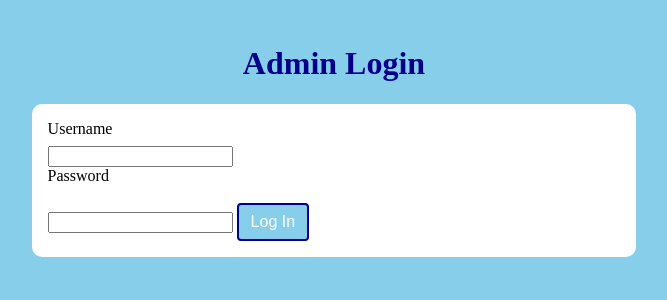
After one commit to Necobi/ice-cream, a Node server app: page /login in a window 1280 px wide. The commit adds this page. Shown: the top 300 px of the page, without its empty margins (122-789 px from the left). Run offline with Node 20, Linux system fonts and the light colour scheme.

Commit message:
added a required log in page

```diff
--- a/app.js
+++ b/app.js
@@ -16,7 +16,23 @@ console.log('Session secret loaded:', process.env.SESSION_SECRET);
     port: process.env.DB_PORT
  }).promise();
 
+
+
 const app = express();
+app.use(session({
+    secret: process.env.SESSION_SECRET,
+    resave: false,
+    saveUninitialized: false,
+    cookie: {maxAge: 10000 * 60 * 60}
+}));
+
+function requireLogin(req, res, next){
+    if( req.session.loggedIn){
+        next();
+    } else{
+        res.redirect('/login');
+    }
+};
 
 //define a port number for server to listen on
 const PORT = 3001;
@@ -27,13 +43,15 @@ app.use(express.static('public')); //grab static files from the public folder =>
 
 app.set('view engine', 'ejs');
 app.use(express.urlencoded({extended: true}));
-app.use(session({
-    secret: process.eventNames.SESSSION_SECRET,
-    resave: false,
-    saveUninitialized: false,
-    cookie: {maxAge: 10000 * 60 * 60}
-}));
 
+
+
+
+/*app.get('/session-test', (req,res) => {
+    req.session.views = (req.session.views || 0) +1;
+    res.send(`Visits: ${req.session.views}<br>
+        Logged in: ${req.session.loggedIn === true }`);
+});*/
 
 
 //defining a default route
@@ -42,7 +60,34 @@ app.get('/', (req, res) => {
    res.render('home') //when user accesses main page it sends the file
 });
 
-app.get('/admin', async(req, res) => {
+app.get('/login', (req, res) => {
+    res.render('login', {error: null});
+});
+
+app.post('/login', (req, res) => {
+    const username = req.body.username;
+    const password = req.body.password;
+
+    if(username === process.env.ADMIN_USER &&
+       password === process.env.ADMIN_PASSWORD) {
+        req.session.loggedIn = true;
+        console.log("I am here");
+        res.redirect('/admin');
+
+       } else{
+        res.render('login', {error: 'Invalid username or password'});
+       }
+
+});
+
+app.get('/logout', (req, res) => {
+    req.session.destroy(() => {
+        res.redirect('/login');
+    });
+});
+
+
+app.get('/admin', requireLogin, async(req, res) => {
      try{
         const [orders] = await pool.query('SELECT * FROM orders');
         console.log(orders);
--- a/public/styles/ice-cream-styles.css
+++ b/public/styles/ice-cream-styles.css
@@ -33,6 +33,7 @@ margin-bottom: 20px;
     text-decoration: none;
     color: white;
     font-size: 1rem;
+    margin-top: 10px;
 
  }
 
--- a/views/admin.ejs
+++ b/views/admin.ejs
@@ -11,6 +11,7 @@
 </head>
 <body>
     <h1>Orders</h1>
+    <button><a href ="/logout"> Log out</a></button>
     <table id="order-table" class="display">
         <thead>
             <tr>
--- /dev/null
+++ b/views/login.ejs
@@ -0,0 +1,27 @@
+<!DOCTYPE html>
+<html lang="en">
+<head>
+    <meta charset="UTF-8">
+    <meta name="viewport" content="width=device-width, initial-scale=1.0">
+    <title>Admin Login</title>
+    <link rel="stylesheet" href="/styles/ice-cream-styles.css"
+</head>
+<body>
+    <div id="main">
+        <h1>Admin Login</h1>
+
+        <% if (error) { %>
+            <p class="login-error"> <%=  error %></p>
+        <% } %>
+        <form action="/login" method="post">
+            <label for="username">Username</label>
+            <input type="text" id="username" name="username" required>
+
+            <label for="password">Password</label>
+            <input type="password" id="password" name="password" required>
+
+            <button type="submit">Log In</button>
+        </form>
+    </div>
+</body>
+</html>
```
